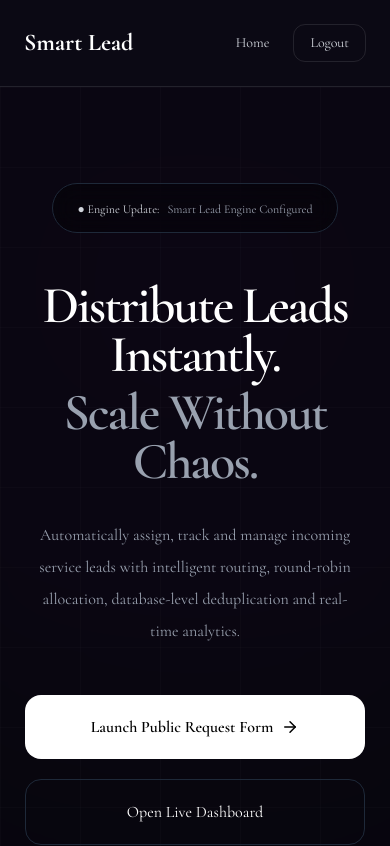
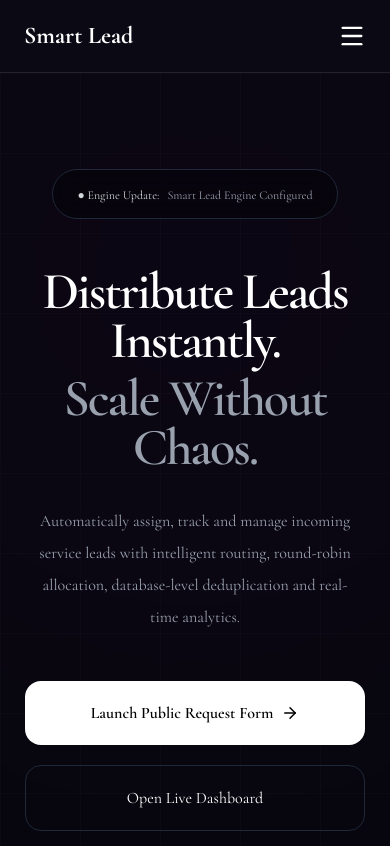
Before and after one commit to MonalPingale/LeadDistributionFrontend, a React (Vite) app: page /home in a window 390 px wide. Shown: the top 846 px of the page. Built offline with nearby package versions, Linux system fonts and the light colour scheme.

Commit message:
navbar chnages done

```diff
--- a/src/components/Navbar.jsx
+++ b/src/components/Navbar.jsx
@@ -1,49 +1,176 @@
-import React from "react";
+// import React from "react";
+// import { Link, useNavigate } from "react-router-dom";
+
+// function Navbar() {
+
+//   const navigate = useNavigate();
+
+//   const role = localStorage.getItem("role");
+
+//   const handleLogout = () => {
+
+//     localStorage.removeItem("role");
+
+//     navigate("/");
+//   };
+
+//   return (
+//     <nav
+//       className="
+//       flex
+//       justify-between
+//       items-center
+//       px-6
+//       md:px-10
+//       py-6
+//       border-b
+//       border-white/10
+//       "
+//     >
+
+//       {/* Logo */}
+//       <h1 className="text-2xl font-bold text-white">
+//         Smart Lead
+//       </h1>
+
+//       {/* Links */}
+// <div className="hidden md:flex items-center gap-6 text-sm md:text-base">
+
+//         <Link
+//           to="/home"
+//           className="text-gray-300 hover:text-white transition"
+//         >
+//           Home
+//         </Link>
+
+//         {/* ADMIN ONLY */}
+//         {role === "ADMIN" && (
+//           <>
+//             <Link
+//               to="/total-leads"
+//               className="text-gray-300 hover:text-white transition"
+//             >
+//               Total Leads
+//             </Link>
+
+//             <Link
+//               to="/request-service"
+//               className="text-gray-300 hover:text-white transition"
+//             >
+//               Create Lead
+//             </Link>
+
+//             <Link
+//               to="/all-leads"
+//               className="text-gray-300 hover:text-white transition"
+//             >
+//               All Leads
+//             </Link>
+
+//             <Link
+//               to="/providers"
+//               className="text-gray-300 hover:text-white transition"
+//             >
+//               Providers
+//             </Link>
+
+//             <Link
+//               to="/pending-leads"
+//               className="text-gray-300 hover:text-white transition"
+//             >
+//               Pending Leads
+//             </Link>
+
+//             <Link
+//               to="/analytics"
+//               className="text-gray-300 hover:text-white transition"
+//             >
+//               Analytics
+//             </Link>
+//           </>
+//         )}
+
+//         {/* PROVIDER ONLY */}
+//         {role === "PROVIDER" && (
+//           <Link
+//             to="/my-work"
+//             className="
+//             px-4
+//             py-2
+//             rounded-xl
+//             bg-purple-500/10
+//             border
+//             border-purple-500/20
+//             text-purple-400
+//             hover:bg-purple-500/20
+//             transition
+//             "
+//           >
+//             My Work
+//           </Link>
+//         )}
+
+//         {/* Logout */}
+//         <button
+//           onClick={handleLogout}
+//           className="
+//           px-4
+//           py-2
+//           rounded-xl
+//           border
+//           border-white/10
+//           text-gray-300
+//           hover:bg-white/5
+//           hover:text-white
+//           transition
+//           "
+//         >
+//           Logout
+//         </button>
+
+//       </div>
+
+//     </nav>
+//   );
+// }
+
+// export default Navbar;
+
+
+import React, { useState } from "react";
 import { Link, useNavigate } from "react-router-dom";
+import { Menu, X } from "lucide-react";
 
 function Navbar() {
-
   const navigate = useNavigate();
 
   const role = localStorage.getItem("role");
 
+  const [menuOpen, setMenuOpen] = useState(false);
+
   const handleLogout = () => {
-
     localStorage.removeItem("role");
-
+    localStorage.removeItem("token");
     navigate("/");
   };
 
   return (
-    <nav
-      className="
-      flex
-      justify-between
-      items-center
-      px-6
-      md:px-10
-      py-6
-      border-b
-      border-white/10
-      "
-    >
+    <nav className="border-b border-white/10 bg-[#0b0914] text-white">
+
+      <div className="flex justify-between items-center px-6 md:px-10 py-5">
 
         {/* Logo */}
-      <h1 className="text-2xl font-bold text-white">
+        <h1 className="text-2xl font-bold">
           Smart Lead
         </h1>
 
-      {/* Links */}
-      <div className="flex items-center gap-6 text-sm md:text-base">
+        {/* Desktop Menu */}
+        <div className="hidden md:flex items-center gap-6 text-sm md:text-base">
 
-        <Link
-          to="/home"
-          className="text-gray-300 hover:text-white transition"
-        >
+          <Link to="/home" className="text-gray-300 hover:text-white transition">
             Home
           </Link>
 
-        {/* ADMIN ONLY */}
           {role === "ADMIN" && (
             <>
               <Link
@@ -90,46 +217,118 @@ function Navbar() {
             </>
           )}
 
-        {/* PROVIDER ONLY */}
           {role === "PROVIDER" && (
             <Link
               to="/my-work"
-            className="
-            px-4
-            py-2
-            rounded-xl
-            bg-purple-500/10
-            border
-            border-purple-500/20
-            text-purple-400
-            hover:bg-purple-500/20
-            transition
-            "
+              className="px-4 py-2 rounded-xl bg-purple-500/10 border border-purple-500/20 text-purple-400 hover:bg-purple-500/20 transition"
             >
               My Work
             </Link>
           )}
 
-        {/* Logout */}
           <button
             onClick={handleLogout}
-          className="
-          px-4
-          py-2
-          rounded-xl
-          border
-          border-white/10
-          text-gray-300
-          hover:bg-white/5
-          hover:text-white
-          transition
-          "
+            className="px-4 py-2 rounded-xl border border-white/10 text-gray-300 hover:bg-white/5 hover:text-white transition"
           >
             Logout
           </button>
 
         </div>
 
+        {/* Mobile Button */}
+        <button
+          className="md:hidden"
+          onClick={() => setMenuOpen(!menuOpen)}
+        >
+          {menuOpen ? <X size={28} /> : <Menu size={28} />}
+        </button>
+
+      </div>
+
+      {/* Mobile Menu */}
+      {menuOpen && (
+        <div className="md:hidden flex flex-col px-6 pb-6 space-y-4 bg-[#111827] border-t border-white/10">
+
+          <Link
+            to="/home"
+            onClick={() => setMenuOpen(false)}
+            className="text-gray-300 hover:text-white"
+          >
+            Home
+          </Link>
+
+          {role === "ADMIN" && (
+            <>
+              <Link
+                to="/total-leads"
+                onClick={() => setMenuOpen(false)}
+                className="text-gray-300 hover:text-white"
+              >
+                Total Leads
+              </Link>
+
+              <Link
+                to="/request-service"
+                onClick={() => setMenuOpen(false)}
+                className="text-gray-300 hover:text-white"
+              >
+                Create Lead
+              </Link>
+
+              <Link
+                to="/all-leads"
+                onClick={() => setMenuOpen(false)}
+                className="text-gray-300 hover:text-white"
+              >
+                All Leads
+              </Link>
+
+              <Link
+                to="/providers"
+                onClick={() => setMenuOpen(false)}
+                className="text-gray-300 hover:text-white"
+              >
+                Providers
+              </Link>
+
+              <Link
+                to="/pending-leads"
+                onClick={() => setMenuOpen(false)}
+                className="text-gray-300 hover:text-white"
+              >
+                Pending Leads
+              </Link>
+
+              <Link
+                to="/analytics"
+                onClick={() => setMenuOpen(false)}
+                className="text-gray-300 hover:text-white"
+              >
+                Analytics
+              </Link>
+            </>
+          )}
+
+          {role === "PROVIDER" && (
+            <Link
+              to="/my-work"
+              onClick={() => setMenuOpen(false)}
+              className="text-purple-400"
+            >
+              My Work
+            </Link>
+          )}
+
+          <button
+            onClick={handleLogout}
+            className="w-full rounded-xl border border-white/10 py-2 text-left pl-3 hover:bg-white/5"
+          >
+            Logout
+          </button>
+
+        </div>
+      )}
+
     </nav>
   );
 }
```
Lines whose indentation alone changed are shown as unchanged.
